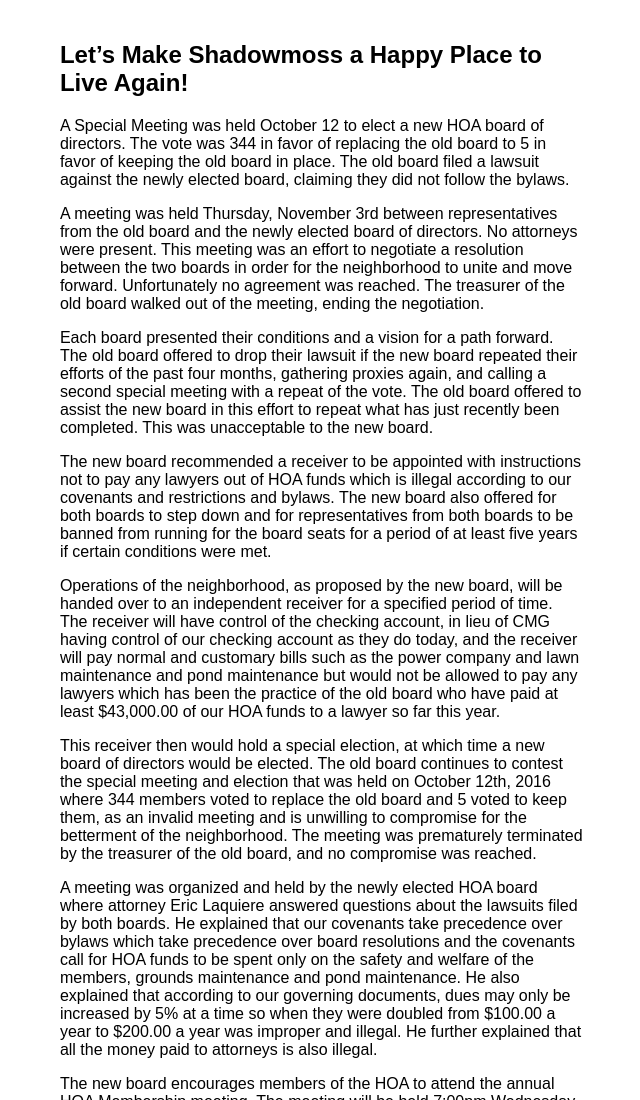
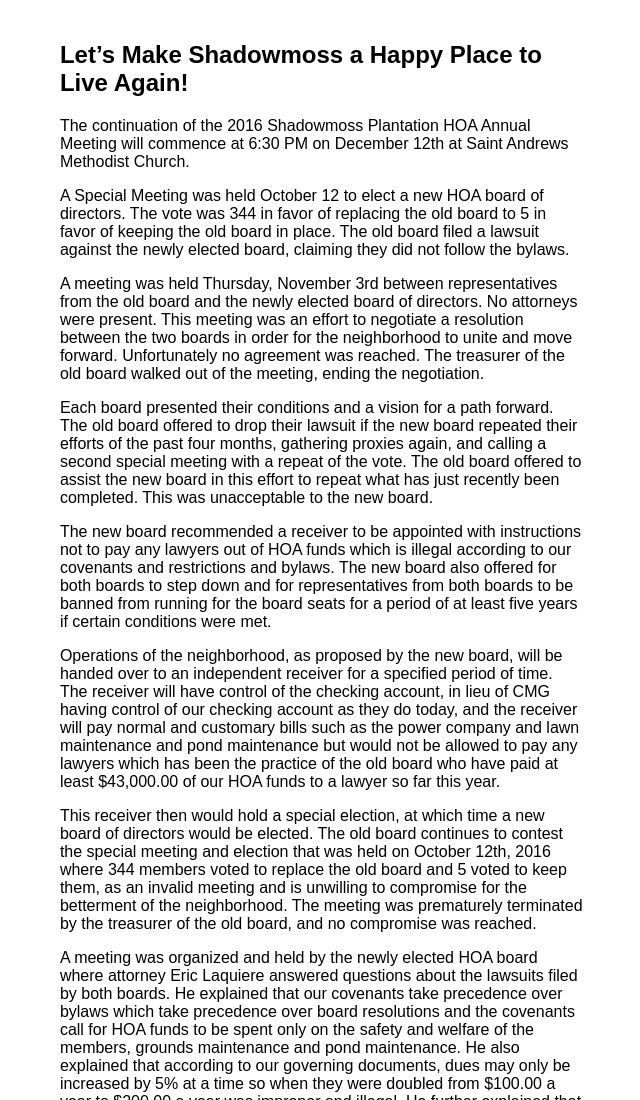
Before and after one commit to shadowmosshoa/shadowmosshoa.github.io, a plain HTML site: page index.html in a window 1280 px wide. Shown: the top 1100 px of the page, without its empty margins (30-670 px from the left). Drawn offline with Linux system fonts and the light colour scheme.

Commit message:
add announcement

```diff
--- a/index.html
+++ b/index.html
@@ -4,6 +4,7 @@
 <div>
 <h2>Let’s Make Shadowmoss a Happy Place to Live Again!</h2>
 
+<p><bold>The continuation of the 2016 Shadowmoss Plantation HOA Annual Meeting will commence at 6:30 PM on December 12th at Saint Andrews Methodist Church.</bold> </p>
 
 <p>A Special Meeting was held October 12 to elect a new HOA board of directors. The vote was 344 in favor of replacing the old board to 5 in favor of keeping the old board in place. The old board filed a lawsuit against the newly elected board, claiming they did not follow the bylaws.</p>
 
```
